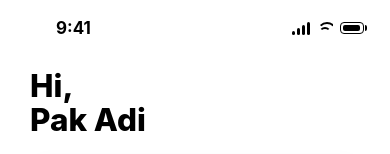
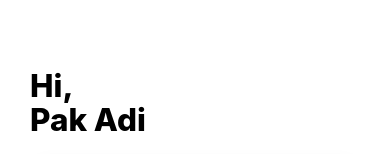
Before and after one commit to OlanIsm/TechnoScape-2026-Hackathon, a React (Vite) app in the folder frontend/: page /dashboard in a window 390 px wide. Shown: the top 154 px of the page. Built offline with nearby package versions, Linux system fonts and the light colour scheme.

Commit message:
Remove mobile status icons

```diff
--- a/frontend/src/components/PhoneStatusBar.tsx
+++ /dev/null
@@ -1,17 +0,0 @@
-export function PhoneStatusBar() {
-  return (
-    <div className="phone-status-bar" aria-hidden="true">
-      <span>9:41</span>
-      <div className="status-icons">
-        <span className="cellular-bars">
-          <i />
-          <i />
-          <i />
-          <i />
-        </span>
-        <span className="wifi-icon" />
-        <span className="battery-icon" />
-      </div>
-    </div>
-  );
-}
--- a/frontend/src/pages/CollectiveBuyPage.tsx
+++ b/frontend/src/pages/CollectiveBuyPage.tsx
@@ -1,6 +1,5 @@
 import { useMemo, useState } from 'react';
 import { MobileBottomNav } from '../components/MobileBottomNav';
-import { PhoneStatusBar } from '../components/PhoneStatusBar';
 
 const pools = [
   {
@@ -60,8 +59,6 @@ export function CollectiveBuyPage() {
   return (
     <main className="collective-page">
       <section className="collective-phone" aria-label="Borong Bareng VolumeMate">
-        <PhoneStatusBar />
-
         <div className="collective-content">
           <header className="collective-header">
             <h1>Borong Bareng</h1>
@@ -109,7 +106,6 @@ export function CollectiveBuyPage() {
                   <p>{pool.supplier}</p>
                 </div>
                 <div className="pool-meta">
-                  <ClockIcon />
                   <p>{pool.dueDate}</p>
                 </div>
 
@@ -159,14 +155,6 @@ function BoxIcon() {
   );
 }
 
-function ClockIcon() {
-  return (
-    <svg aria-hidden="true" viewBox="0 0 24 24">
-      <path d="M12 3.4a8.6 8.6 0 1 1 0 17.2 8.6 8.6 0 0 1 0-17.2Zm0 2a6.6 6.6 0 1 0 0 13.2 6.6 6.6 0 0 0 0-13.2Zm1 2.6v4.1l3 1.8-1 1.6-4-2.4V8h2Z" />
-    </svg>
-  );
-}
-
 function DotsIcon() {
   return (
     <svg aria-hidden="true" viewBox="0 0 24 24">
--- a/frontend/src/pages/DashboardPage.tsx
+++ b/frontend/src/pages/DashboardPage.tsx
@@ -1,6 +1,5 @@
 import { useState } from 'react';
 import { MobileBottomNav } from '../components/MobileBottomNav';
-import { PhoneStatusBar } from '../components/PhoneStatusBar';
 
 const metrics = [
   {
@@ -30,8 +29,6 @@ export function DashboardPage() {
   return (
     <main className="dashboard-page">
       <section className="dashboard-phone" aria-label="Dashboard VolumeMate">
-        <PhoneStatusBar />
-
         <div className="dashboard-content">
           <header className="dashboard-header">
             <p>Hi,</p>
--- a/frontend/src/pages/LoginPlaceholderPage.tsx
+++ b/frontend/src/pages/LoginPlaceholderPage.tsx
@@ -1,7 +1,6 @@
 import { useState } from 'react';
 import { Link, useNavigate } from 'react-router-dom';
 import { BrandLogo } from '../components/BrandLogo';
-import { PhoneStatusBar } from '../components/PhoneStatusBar';
 
 export function LoginPlaceholderPage() {
   const [message, setMessage] = useState('');
@@ -9,7 +8,6 @@ export function LoginPlaceholderPage() {
 
   return (
     <main className="login-page">
-      <PhoneStatusBar />
       <section className="login-panel" aria-labelledby="login-title">
         <BrandLogo className="login-logo" />
         <h1 id="login-title">Masuk ke akun anda</h1>
--- a/frontend/src/pages/RegisterPage.tsx
+++ b/frontend/src/pages/RegisterPage.tsx
@@ -1,7 +1,6 @@
 import { useState } from 'react';
 import { Link, useNavigate } from 'react-router-dom';
 import { BrandLogo } from '../components/BrandLogo';
-import { PhoneStatusBar } from '../components/PhoneStatusBar';
 
 export function RegisterPage() {
   const [message, setMessage] = useState('');
@@ -9,7 +8,6 @@ export function RegisterPage() {
 
   return (
     <main className="login-page register-page">
-      <PhoneStatusBar />
       <section className="login-panel register-panel" aria-labelledby="register-title">
         <BrandLogo className="login-logo" />
         <h1 id="register-title">Daftar akun</h1>
--- a/frontend/src/pages/SplashPage.tsx
+++ b/frontend/src/pages/SplashPage.tsx
@@ -1,7 +1,6 @@
 import { useEffect } from 'react';
 import { useNavigate } from 'react-router-dom';
 import { BrandLogo } from '../components/BrandLogo';
-import { PhoneStatusBar } from '../components/PhoneStatusBar';
 
 export function SplashPage() {
   const navigate = useNavigate();
@@ -16,7 +15,6 @@ export function SplashPage() {
 
   return (
     <main className="splash-screen" aria-label="VolumeMate splash screen">
-      <PhoneStatusBar />
       <section className="splash-brand" aria-label="VolumeMate">
         <BrandLogo className="splash-logo" />
       </section>
--- a/frontend/src/styles/global.css
+++ b/frontend/src/styles/global.css
@@ -412,122 +412,6 @@ a {
   min-height: 100vh;
   overflow: hidden;
   background: #ffffff;
-}
-
-.phone-status-bar {
-  position: absolute;
-  top: 0;
-  left: 50%;
-  display: flex;
-  width: min(100%, 390px);
-  height: 56px;
-  align-items: center;
-  justify-content: space-between;
-  padding: 0 26px 0 56px;
-  transform: translateX(-50%);
-  color: #000000;
-  font-size: 17px;
-  font-weight: 700;
-  line-height: 1;
-}
-
-.status-icons {
-  display: flex;
-  align-items: center;
-  gap: 7px;
-}
-
-.cellular-bars {
-  display: inline-flex;
-  height: 13px;
-  align-items: flex-end;
-  gap: 2px;
-}
-
-.cellular-bars i {
-  display: block;
-  width: 3px;
-  border-radius: 2px;
-  background: #000000;
-}
-
-.cellular-bars i:nth-child(1) {
-  height: 4px;
-}
-
-.cellular-bars i:nth-child(2) {
-  height: 7px;
-}
-
-.cellular-bars i:nth-child(3) {
-  height: 10px;
-}
-
-.cellular-bars i:nth-child(4) {
-  height: 13px;
-}
-
-.wifi-icon {
-  position: relative;
-  width: 16px;
-  height: 12px;
-  overflow: hidden;
-}
-
-.wifi-icon::before,
-.wifi-icon::after {
-  position: absolute;
-  right: 0;
-  left: 0;
-  margin: auto;
-  content: "";
-  border: 2px solid #000000;
-  border-right-color: transparent;
-  border-bottom-color: transparent;
-  border-left-color: transparent;
-  border-radius: 999px 999px 0 0;
-}
-
-.wifi-icon::before {
-  top: 0;
-  width: 16px;
-  height: 12px;
-}
-
-.wifi-icon::after {
-  top: 5px;
-  width: 8px;
-  height: 6px;
-}
-
-.battery-icon {
-  position: relative;
-  width: 24px;
-  height: 12px;
-  border: 1.5px solid #000000;
-  border-radius: 4px;
-}
-
-.battery-icon::before {
-  position: absolute;
-  top: 2px;
-  right: -4px;
-  width: 2px;
-  height: 6px;
-  border-radius: 0 2px 2px 0;
-  background: #000000;
-  content: "";
-}
-
-.battery-icon::after {
-  position: absolute;
-  top: 2px;
-  left: 2px;
-  width: 17px;
-  height: 6px;
-  border-radius: 2px;
-  background: #000000;
-  content: "";
 }
 
 .splash-brand {
```
